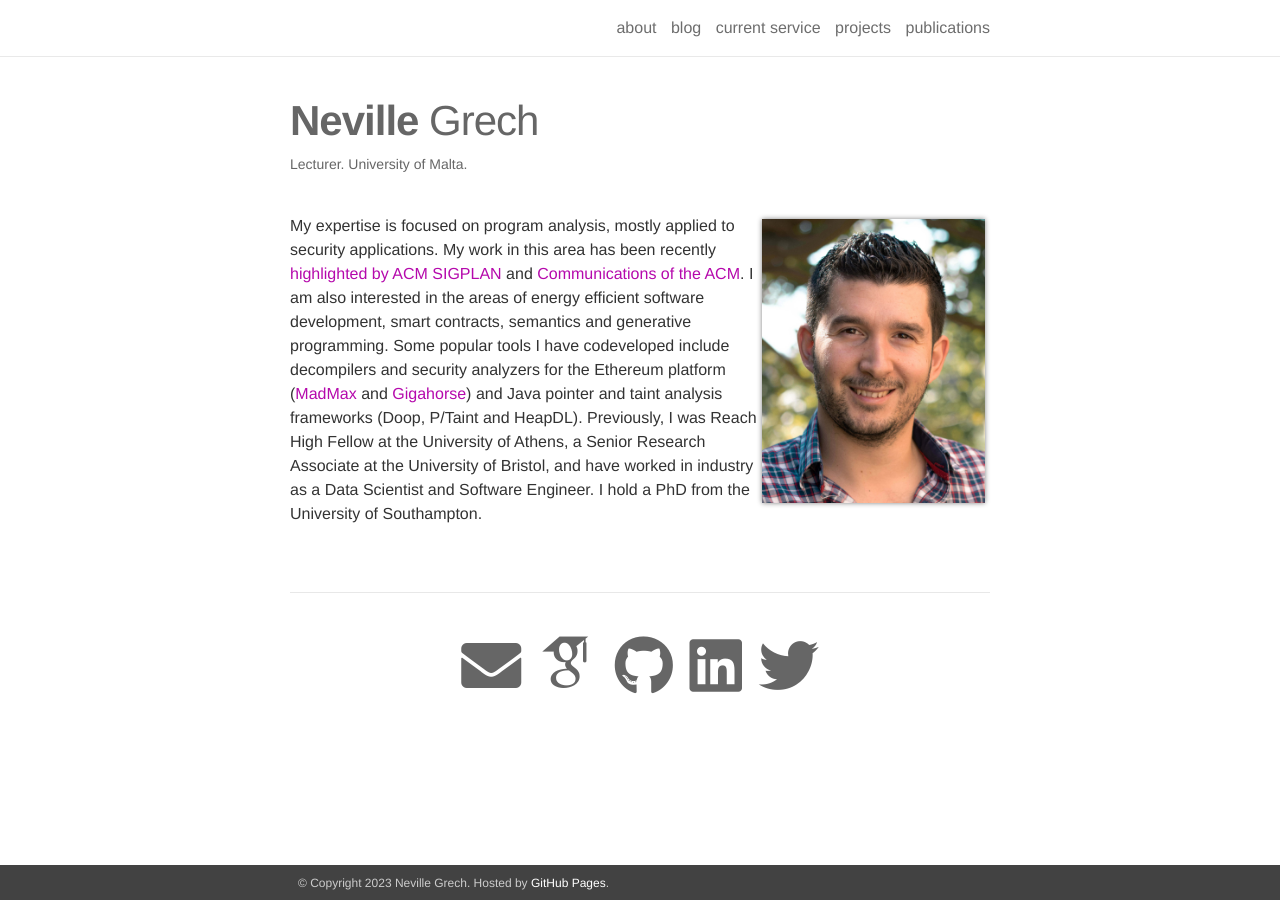
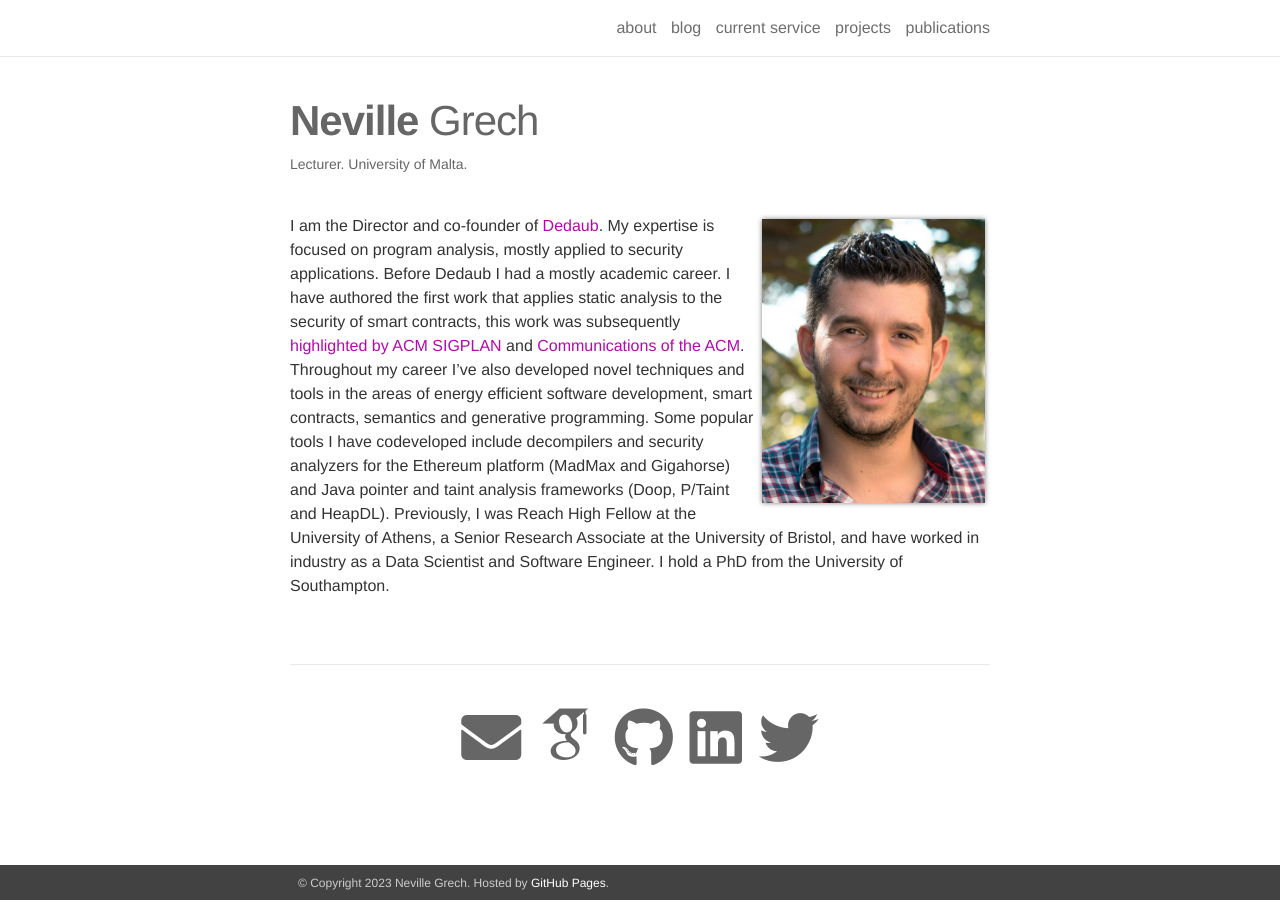
Before and after one commit to nevillegrech/nevillegrech.github.io, a Jekyll site: the page built from _pages/about.md, in a window 1280 px wide. Built offline with Jekyll 4.4.1, drawn with Linux system fonts in a browser that asks for light colours; nearby versions of some CDN libraries; some web fonts are replaced.

Commit message:
change abt _pages/

```diff
--- a/_pages/about.md
+++ b/_pages/about.md
@@ -12,4 +12,5 @@ news: false
 social: true
 ---
 
-My expertise is focused on program analysis, mostly applied to security applications. My work in this area has been recently <a href="https://www.sigplan.org/Highlights/Papers/"> highlighted by ACM SIGPLAN </a> and <a href="https://cacm.acm.org/magazines/2020/10/247600-madmax/fulltext"> Communications of the ACM</a>. I am also interested in the areas of energy efficient software development, smart contracts, semantics and generative programming. Some popular tools I have codeveloped include decompilers and security analyzers for the Ethereum platform (<a href="https://github.com/nevillegrech/MadMax">MadMax</a> and <a href="https://github.com/nevillegrech/gigahorse-toolchain">Gigahorse</a>) and Java pointer and taint analysis frameworks (Doop, P/Taint and HeapDL). Previously, I was Reach High Fellow at the University of Athens, a Senior Research Associate at the University of Bristol, and have worked in industry as a Data Scientist and Software Engineer. I hold a PhD from the University of Southampton.
+
+I am the Director and co-founder of <a href="https://dedaub.com">Dedaub</a>. My expertise is focused on program analysis, mostly applied to security applications. Before Dedaub I had a mostly academic career. I have authored the first work that applies static analysis to the security of smart contracts, this work was subsequently <a href="https://www.sigplan.org/Highlights/Papers/"> highlighted by ACM SIGPLAN </a> and <a href="https://cacm.acm.org/magazines/2020/10/247600-madmax/fulltext"> Communications of the ACM</a>. Throughout my career I've also developed novel techniques and tools in the areas of energy efficient software development, smart contracts, semantics and generative programming. Some popular tools I have codeveloped include decompilers and security analyzers for the Ethereum platform (MadMax and Gigahorse) and Java pointer and taint analysis frameworks (Doop, P/Taint and HeapDL). Previously, I was Reach High Fellow at the University of Athens, a Senior Research Associate at the University of Bristol, and have worked in industry as a Data Scientist and Software Engineer. I hold a PhD from the University of Southampton.
```
